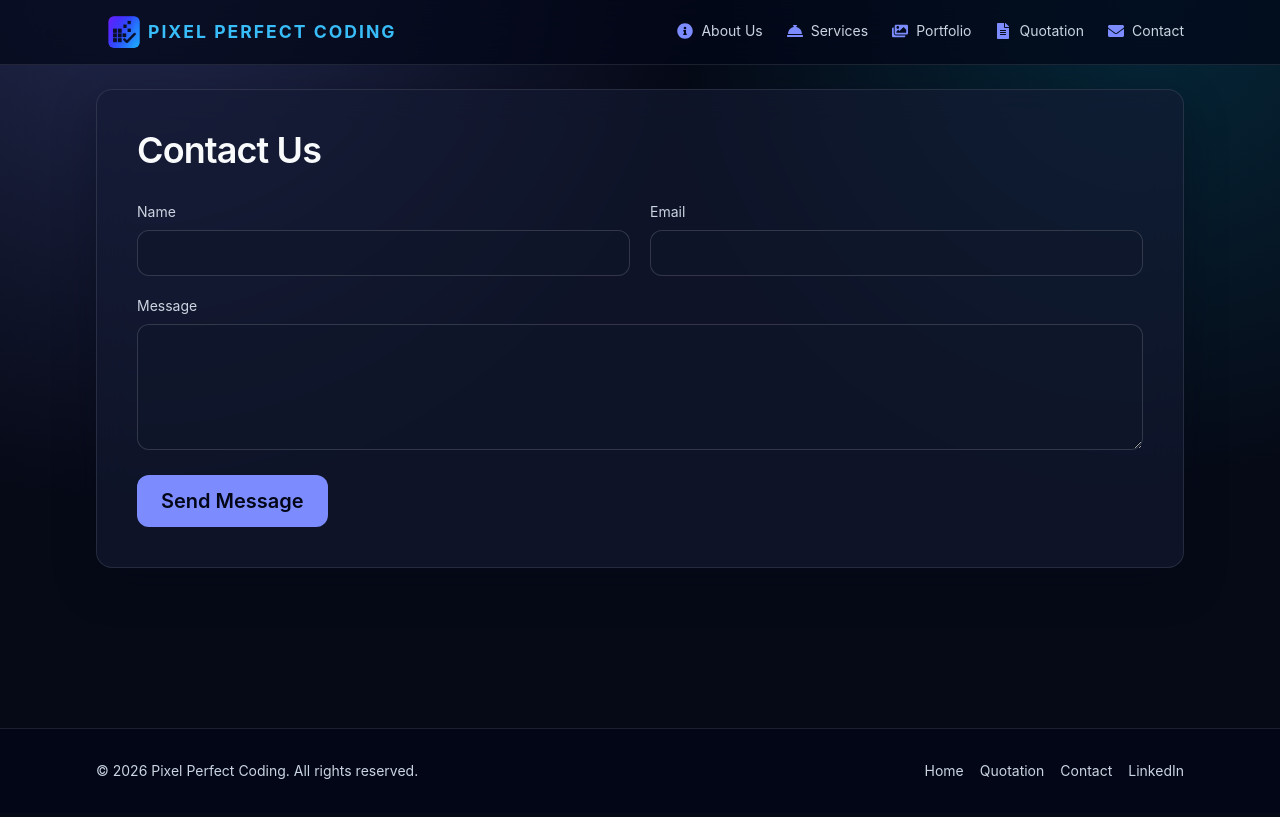
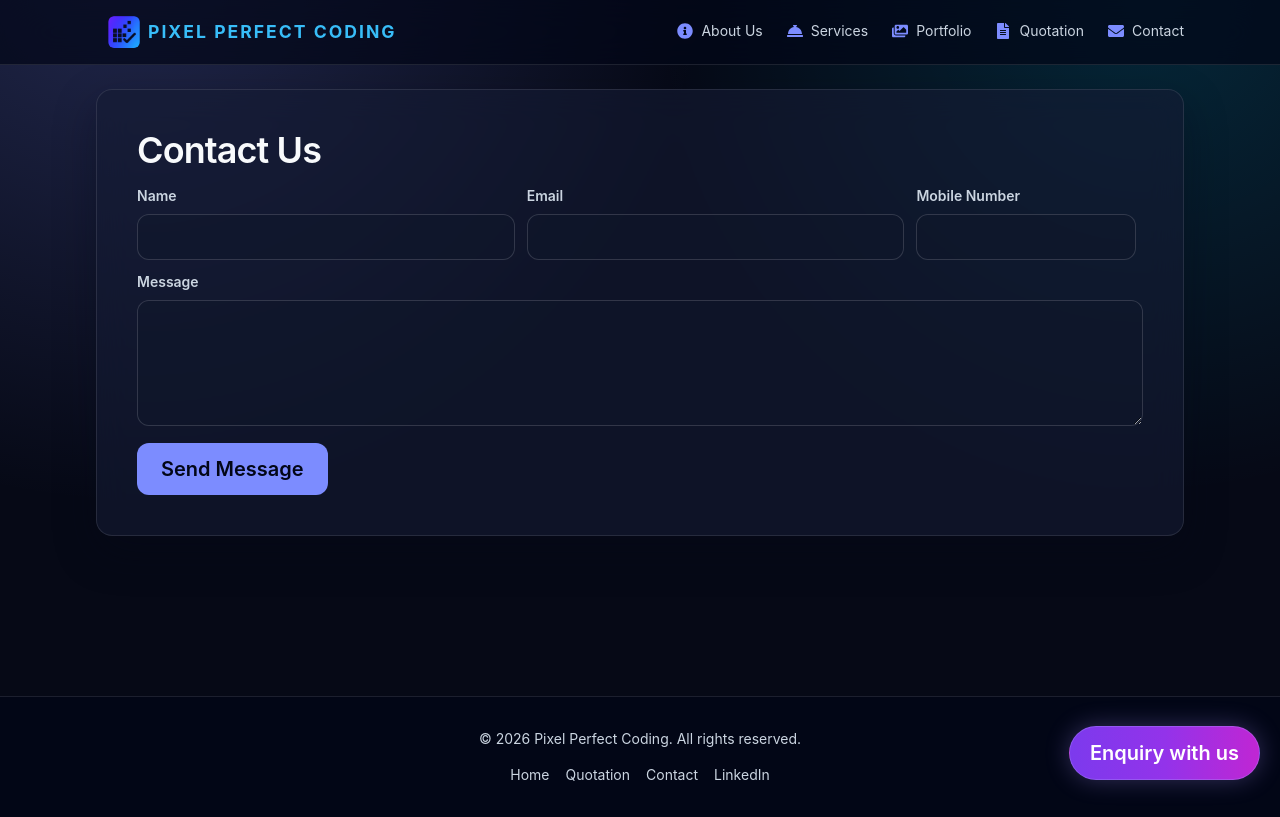
Before and after one commit to webcom2006-ux/Projects, a React (Vite) app in the folder pixelperfectcoding/: page /contact in a window 1280 px wide. Built offline with nearby package versions, Linux system fonts and the light colour scheme.

Commit message:
some changes on 10aug

```diff
--- a/pixelperfectcoding/api/send-email.js
+++ b/pixelperfectcoding/api/send-email.js
@@ -41,7 +41,7 @@ export default async function handler(req, res) {
   try {
     console.log('BODY:', req.body)
 
-    const { name, email, message } = req.body || {}
+    const { name, email, mobile, message } = req.body || {}
 
     // Validation
     if (!name || !email || !message) {
@@ -61,6 +61,7 @@ export default async function handler(req, res) {
         <h2>New Contact Form Submission</h2>
         <p><strong>Name:</strong> ${name}</p>
         <p><strong>Email:</strong> ${email}</p>
+        ${mobile ? `<p><strong>Mobile Number:</strong> ${mobile}</p>` : ''}
         <p><strong>Message:</strong></p>
         <p>${String(message).replace(/\n/g, '<br>')}</p>
       `,
--- a/pixelperfectcoding/src/App.jsx
+++ b/pixelperfectcoding/src/App.jsx
@@ -1,16 +1,18 @@
 import { lazy, Suspense, useState } from 'react'
 import { Route, Routes } from 'react-router-dom'
 import Navbar from './components/Navbar'
+import ContactSection from './components/ContactSection'
 import { projects, services, stacks, testimonials } from './data/portfolioData'
 import Footer from './components/Footer'
 import ScrollToTopButton from './components/ScrollToTopButton'
 import HomePage from './pages/HomePage'
 const ContactPage = lazy(() => import('./pages/ContactPage'))
 const QuotationPage = lazy(() => import('./pages/QuotationPage'))
-const AboutPage = lazy(() => import('./pages/about'))
+const AboutPage = lazy(() => import('./pages/About'))
 
 function App() {
   const [menuOpen, setMenuOpen] = useState(false)
+  const [showContactWidget, setShowContactWidget] = useState(false)
 
   return (
     <div className="relative overflow-x-hidden">
@@ -44,7 +46,36 @@ function App() {
         </Suspense>
       </main>
       <Footer />
-      <ScrollToTopButton menuOpen={menuOpen} onScrollToTop={() => setMenuOpen(false)} />
+      {!showContactWidget ? (
+        <button
+          type="button"
+          onClick={() => setShowContactWidget(true)}
+          className="fixed bottom-5 right-5 z-[60] rounded-full border border-violet-400/40 bg-gradient-to-r from-violet-600 via-purple-600 to-fuchsia-600 px-5 py-3 font-semibold text-white shadow-[0_0_25px_rgba(167,139,250,0.3)] transition hover:scale-[1.02]"
+        >
+          Enquiry with us
+        </button>
+      ) : (
+        <div className="fixed bottom-24 right-5 z-[60] w-[min(92vw,480px)] rounded-3xl border border-white/15 bg-slate-900/95 p-3 shadow-2xl backdrop-blur-xl">
+          <div className="mb-2 flex items-center justify-between">
+            <div>
+              <p className="text-sm font-semibold text-white">Enquiry with us</p>
+              <p className="text-xs text-slate-400">Share your details and we’ll get back to you.</p>
+            </div>
+            <button
+              type="button"
+              onClick={() => setShowContactWidget(false)}
+              className="rounded-full border border-white/10 p-2 text-slate-300 transition hover:bg-white/10 hover:text-white"
+              aria-label="Close enquiry form"
+            >
+              ×
+            </button>
+          </div>
+          <ContactSection floating />
+        </div>
+      )}
+      <div className="fixed bottom-20 right-5 z-[60]">
+        <ScrollToTopButton menuOpen={menuOpen} onScrollToTop={() => setMenuOpen(false)} />
+      </div>
     </div>
   )
 }
--- a/pixelperfectcoding/src/components/ContactSection.jsx
+++ b/pixelperfectcoding/src/components/ContactSection.jsx
@@ -3,10 +3,11 @@ import { useState } from 'react'
 const initialForm = {
   name: '',
   email: '',
+  mobile: '',
   message: '',
 }
 
-function ContactSection() {
+function ContactSection({ floating = false }) {
   const [formData, setFormData] = useState(initialForm)
   const [status, setStatus] = useState({
     type: 'idle',
@@ -52,17 +53,18 @@ function ContactSection() {
     }
   }
 
-  return (
-    <section id="contact" className="container-shell pb-24 main-content-othr">
-      <div className="glass-card p-8 md:p-10">
-        <h2 className="section-heading">Contact Us</h2>
+  const formContent = (
     <form
-          className="mt-8 grid gap-5 md:grid-cols-2"
+      className={
+        floating
+          ? 'mt-4 grid w-full grid-cols-1 gap-3'
+          : 'mt-4 grid gap-3 md:[grid-template-columns:1fr_1fr_0.6fr]'
+      }
       aria-label="Contact form"
       onSubmit={handleSubmit}
     >
-          <label className="text-sm md:col-span-1">
-            <span className="mb-2 block text-slate-300">Name</span>
+      <label className={`text-sm ${floating ? 'w-full' : 'md:col-span-1'}`}>
+        <span className="mb-2 block font-semibold text-slate-300">Name</span>
         <input
           type="text"
           name="name"
@@ -73,8 +75,8 @@ function ContactSection() {
           className="w-full rounded-xl border border-white/15 bg-slate-900/50 px-4 py-3 text-slate-100 outline-none transition focus:border-accent"
         />
       </label>
-          <label className="text-sm md:col-span-1">
-            <span className="mb-2 block text-slate-300">Email</span>
+      <label className={`text-sm ${floating ? 'w-full' : 'md:col-span-1'}`}>
+        <span className="mb-2 block font-semibold text-slate-300">Email</span>
         <input
           type="email"
           name="email"
@@ -85,11 +87,22 @@ function ContactSection() {
           className="w-full rounded-xl border border-white/15 bg-slate-900/50 px-4 py-3 text-slate-100 outline-none transition focus:border-accent"
         />
       </label>
-          <label className="text-sm md:col-span-2">
-            <span className="mb-2 block text-slate-300">Message</span>
+      <label className={`text-sm ${floating ? 'w-full' : 'md:col-span-1 md:max-w-[220px]'}`}>
+        <span className="mb-2 block font-semibold text-slate-300">Mobile Number</span>
+        <input
+          type="tel"
+          name="mobile"
+          value={formData.mobile}
+          onChange={handleChange}
+          autoComplete="tel"
+          className="w-full rounded-xl border border-white/15 bg-slate-900/50 px-4 py-3 text-slate-100 outline-none transition focus:border-accent"
+        />
+      </label>
+      <label className={`text-sm ${floating ? 'w-full' : 'md:col-span-3'}`}>
+        <span className="mb-2 block font-semibold text-slate-300">Message</span>
         <textarea
           name="message"
-              rows="5"
+          rows={floating ? 4 : 5}
           value={formData.message}
           onChange={handleChange}
           required
@@ -99,13 +112,13 @@ function ContactSection() {
       <button
         type="submit"
         disabled={status.type === 'loading'}
-            className="w-fit rounded-xl bg-accent px-6 py-3 font-semibold text-slate-950 transition hover:scale-[1.02] md:col-span-2"
+        className={`rounded-xl bg-accent px-6 py-3 font-semibold text-slate-950 transition hover:scale-[1.02] ${floating ? 'w-full' : 'w-fit md:col-span-3'}`}
       >
         {status.type === 'loading' ? 'Sending...' : 'Send Message'}
       </button>
       {status.type !== 'idle' && (
         <p
-              className={`text-sm md:col-span-2 ${
+          className={`text-sm ${floating ? 'w-full' : 'md:col-span-3'} ${
             status.type === 'error' ? 'text-rose-300' : 'text-emerald-300'
           }`}
           role="status"
@@ -115,6 +128,17 @@ function ContactSection() {
         </p>
       )}
     </form>
+  )
+
+  if (floating) {
+    return <div className="w-full">{formContent}</div>
+  }
+
+  return (
+    <section id="contact" className="container-shell pb-24 main-content-othr">
+      <div className="glass-card p-8 md:p-10">
+        <h2 className="section-heading">Contact Us</h2>
+        {formContent}
       </div>
     </section>
   )
--- a/pixelperfectcoding/src/components/Footer.jsx
+++ b/pixelperfectcoding/src/components/Footer.jsx
@@ -11,7 +11,7 @@ const footerLinks = [
 function Footer() {
   return (
     <footer className="border-t border-white/10 bg-slate-950/80">
-      <div className="container-shell flex flex-col gap-4 py-8 text-sm text-slate-300 md:flex-row md:items-center md:justify-between">
+      <div className="container-shell flex flex-col gap-4 py-8 text-sm text-slate-300 md:items-center md:justify-between">
         <p>
           © {new Date().getFullYear()} Pixel Perfect Coding. All rights reserved.
         </p>
--- a/pixelperfectcoding/src/components/ScrollToTopButton.jsx
+++ b/pixelperfectcoding/src/components/ScrollToTopButton.jsx
@@ -32,7 +32,7 @@ function ScrollToTopButton({ menuOpen = false, onScrollToTop }) {
       type="button"
       onClick={scrollToTop}
       aria-label="Scroll to top"
-      className="fixed bottom-6 right-6 z-50 inline-flex h-12 w-12 items-center justify-center rounded-full bg-accent text-slate-950 shadow-glow transition hover:scale-105 hover:brightness-105 focus-visible:outline focus-visible:outline-2 focus-visible:outline-offset-2 focus-visible:outline-accent"
+      className="fixed bottom-20 right-6 z-50 inline-flex h-12 w-12 items-center justify-center rounded-full bg-accent text-slate-950 shadow-glow transition hover:scale-105 hover:brightness-105 focus-visible:outline focus-visible:outline-2 focus-visible:outline-offset-2 focus-visible:outline-accent"
     >
       <FaArrowUp className="h-5 w-5" aria-hidden="true" />
     </button>
--- a/pixelperfectcoding/src/index.css
+++ b/pixelperfectcoding/src/index.css
@@ -89,4 +89,13 @@
     height: 1.5rem;
     width: 1.5rem;
   }
+
+  .mbl-btn-100 {
+    width: 100%;
+    justify-content: center;
+  }
+
+  .cstm-flx {
+    display: grid;
+  }
 }
--- a/pixelperfectcoding/src/pages/about.jsx
+++ b/pixelperfectcoding/src/pages/about.jsx
@@ -15,8 +15,8 @@ function AboutPage() {
             </p>
 
             <div className="mt-6 flex flex-wrap gap-3">
-              <Link to="/contact" className="inline-flex items-center gap-2 bg-white text-sky-800 px-5 py-2 rounded-md font-semibold shadow hover:opacity-95">Get in touch</Link>
-              <Link to="/quotation" className="inline-flex items-center gap-2 border border-white/30 px-5 py-2 rounded-md text-white hover:bg-white/5">Request a quote</Link>
+              <Link to="/contact" className="inline-flex mbl-btn-100 items-center gap-2 bg-white text-sky-800 px-5 py-2 rounded-md font-semibold shadow hover:opacity-95">Get in touch</Link>
+              <Link to="/quotation" className="inline-flex mbl-btn-100 items-center gap-2 border border-white/30 px-5 py-2 rounded-md text-white hover:bg-white/5">Request a quote</Link>
             </div>
           </div>
 
@@ -121,7 +121,7 @@ function AboutPage() {
       <section className="text-center py-8">
         <h2 className="text-3xl font-semibold mb-3 text-sky-400">Let's Build Better Frontend Experiences</h2>
         <p className="text-gray-400 max-w-2xl mx-auto mb-6">Whether you need expert consulting, ongoing engineering support, independent frontend interview evaluations, or a trusted partner to improve your digital products, Pixel Perfect Coding is here to help.</p>
-          <div className="flex justify-center gap-4">
+          <div className="flex justify-center gap-4 cstm-flx">
           <Link
             to="/contact"
             className="bg-sky-600 text-white px-6 py-3 rounded-md font-semibold shadow-md hover:bg-sky-700 hover:shadow-lg transform hover:-translate-y-0.5 transition-all duration-150 focus:outline-none focus-visible:ring-2 focus-visible:ring-sky-300"
```
Lines whose indentation alone changed are shown as unchanged.
